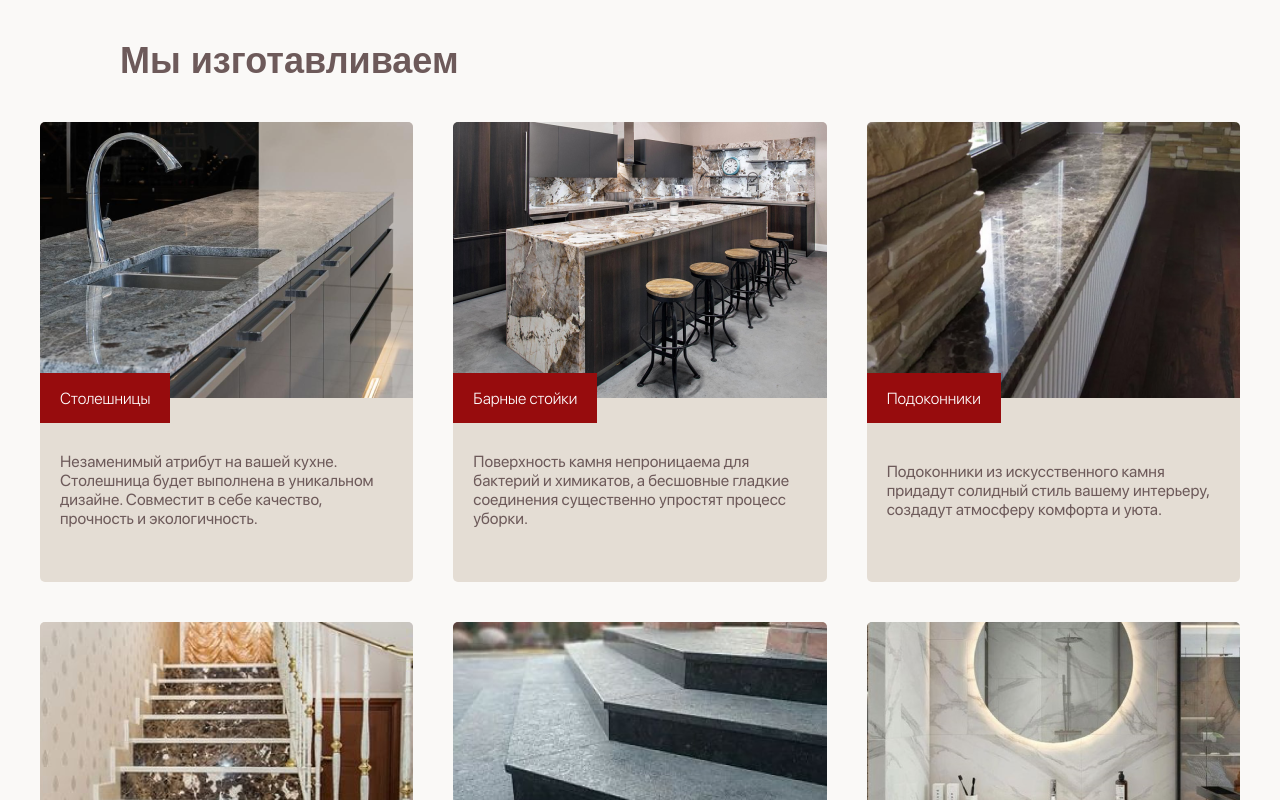
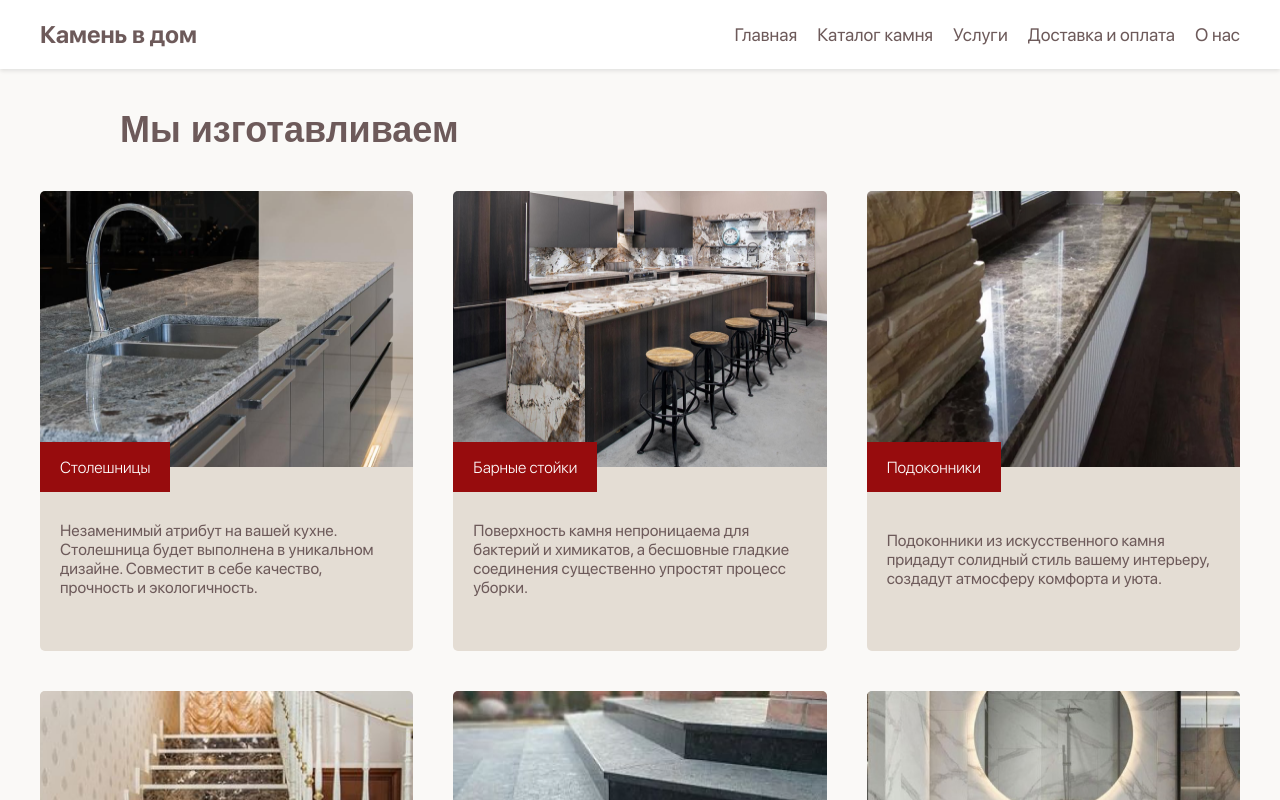
Before and after one commit to rodionros/stone-to-home, a Next.js app: page / in a window 1280 px wide. Shown: the top 800 px of the page. Built offline with nearby package versions, Linux system fonts and the light colour scheme; a web font is replaced by a local one.

Commit message:
header component

```diff
--- /dev/null
+++ b/app/components/BurgerMenu/BurgerMenu.tsx
@@ -0,0 +1,31 @@
+"use client";
+
+import { useState } from 'react';
+import { BurgerButton, Menu, MenuLink } from "@/app/components/BurgerMenu/styles";
+
+const BurgerMenu = () => {
+  const [isOpen, setIsOpen] = useState(false);
+
+  const toggleMenu = () => {
+    setIsOpen(!isOpen);
+  };
+
+  return (
+      <div>
+        <BurgerButton onClick={toggleMenu}>
+          <span/>
+          <span/>
+          <span/>
+        </BurgerButton>
+        <Menu $isOpen={isOpen}>
+          <MenuLink href="#">Главная</MenuLink>
+          <MenuLink href="#">Каталог камня</MenuLink>
+          <MenuLink href="#">Услуги</MenuLink>
+          <MenuLink href="#">Доставка и оплата</MenuLink>
+          <MenuLink href="#">О нас</MenuLink>
+        </Menu>
+      </div>
+  );
+};
+
+export default BurgerMenu;
--- /dev/null
+++ b/app/components/BurgerMenu/index.ts
@@ -0,0 +1 @@
+export { default } from './BurgerMenu';
--- /dev/null
+++ b/app/components/BurgerMenu/styles.ts
@@ -0,0 +1,55 @@
+'use client'
+
+import styled from "styled-components";
+
+export const BurgerButton = styled.div`
+  display: none;
+  flex-direction: column;
+  justify-content: space-around;
+  width: 30px;
+  height: 30px;
+  background: transparent;
+  border: none;
+  cursor: pointer;
+  padding: 0;
+  z-index: 10;
+
+  span {
+    width: 30px;
+    height: 2px;
+    background: var(--foreground);
+    border-radius: 10px;
+  }
+
+  @media (max-width: 768px) {
+    display: flex;
+  }
+`;
+
+export const Menu = styled.div<{ $isOpen: boolean }>`
+  display: ${({ $isOpen }) => ($isOpen ? 'flex' : 'none')};
+  flex-direction: column;
+  background-color: var(--white);
+  position: absolute;
+  z-index: 100;
+  top: 60px;
+  right: 0;
+  width: 200px;
+  transform: ${({ $isOpen }) => ($isOpen ? 'translateX(0)' : 'translateX(100%)')};
+  transition: transform 0.3s ease-in-out;
+
+  @media (min-width: 769px) {
+    display: none;
+  }
+`;
+
+export const MenuLink = styled.a`
+    padding: 15px 20px;
+    text-decoration: none;
+    color: var(--foreground);
+    font-size: 18px;
+
+    &:hover {
+      background-color: #f0f0f0;
+    }
+`;
--- a/app/components/Card/Card.tsx
+++ b/app/components/Card/Card.tsx
@@ -15,11 +15,9 @@ const Card = ({name, description, image}: ICardProps) => {
           <Image
               src={image}
               fill
-              priority={true}
-              style={{objectFit:"cover"}}
               alt="card"
-              sizes="(max-width: 768px) 100vw, (max-width: 1200px) 50vw, 33vw"
               quality={100}
+              unoptimized
           />
         </ImageWrapper>
         <CardTextWrapper>
--- /dev/null
+++ b/app/components/Header/Header.tsx
@@ -0,0 +1,20 @@
+import BurgerMenu from '../BurgerMenu';
+import { HeaderContainer, Logo, Nav, NavLink } from "@/app/components/Header/styles";
+
+const Header = () => {
+  return (
+      <HeaderContainer>
+        <Logo>Камень в дом</Logo>
+        <Nav>
+          <NavLink href="#">Главная</NavLink>
+          <NavLink href="#">Каталог камня</NavLink>
+          <NavLink href="#">Услуги</NavLink>
+          <NavLink href="#">Доставка и оплата</NavLink>
+          <NavLink href="#">О нас</NavLink>
+        </Nav>
+        <BurgerMenu />
+      </HeaderContainer>
+  );
+};
+
+export default Header;
--- /dev/null
+++ b/app/components/Header/styles.ts
@@ -0,0 +1,44 @@
+'use client'
+
+import styled from "styled-components";
+
+export const HeaderContainer = styled.header`
+  display: flex;
+  justify-content: space-between;
+  align-items: center;
+  padding: 20px 40px;
+  background-color: var(--white);
+  box-shadow: 0 2px 4px rgba(0, 0, 0, 0.1);
+
+  @media (max-width: 768px) {
+    flex-direction: row;
+    justify-content: space-between;
+  }
+`;
+
+export const Logo = styled.div`
+  width: 20%;
+  font-size: 24px;
+  font-weight: bold;
+`;
+
+export const Nav = styled.nav`
+    width: 100%;
+    display: flex;
+    justify-content: flex-end;
+    gap: 20px;
+
+    @media (max-width: 768px) {
+      display: none;
+    }
+`;
+
+export const NavLink = styled.a`
+    text-decoration: none;
+    color: var(--foreground);
+    font-size: 18px;
+
+    &:hover {
+      text-decoration: underline;
+    }
+`;
--- a/app/components/Section/Section.tsx
+++ b/app/components/Section/Section.tsx
@@ -8,7 +8,6 @@ interface ISectionProps {
 }
 
 const Section = ({ title, children, image }: ISectionProps) => {
-  console.log(image)
   return (
       <section>
         {title && <SectionTitle>{title}</SectionTitle>}
--- a/app/page.tsx
+++ b/app/page.tsx
@@ -2,10 +2,12 @@ import { CardGrid } from "@/app/styles";
 import { Card, Section } from "./components";
 import { links, products } from "@/app/data/products";
 import Footer from "@/app/components/Footer";
+import Header from "@/app/components/Header/Header";
 
 export default function Home() {
   return (
     <main>
+      <Header />
       <Section title="Мы изготавливаем">
         <CardGrid>
           {products.map((item) => (
--- a/next.config.mjs
+++ b/next.config.mjs
@@ -4,6 +4,9 @@ const nextConfig = {
     output: 'export',
     compiler: {
         styledComponents: true
+    },
+    images: {
+        unoptimized: true
     }
 };
 
```
